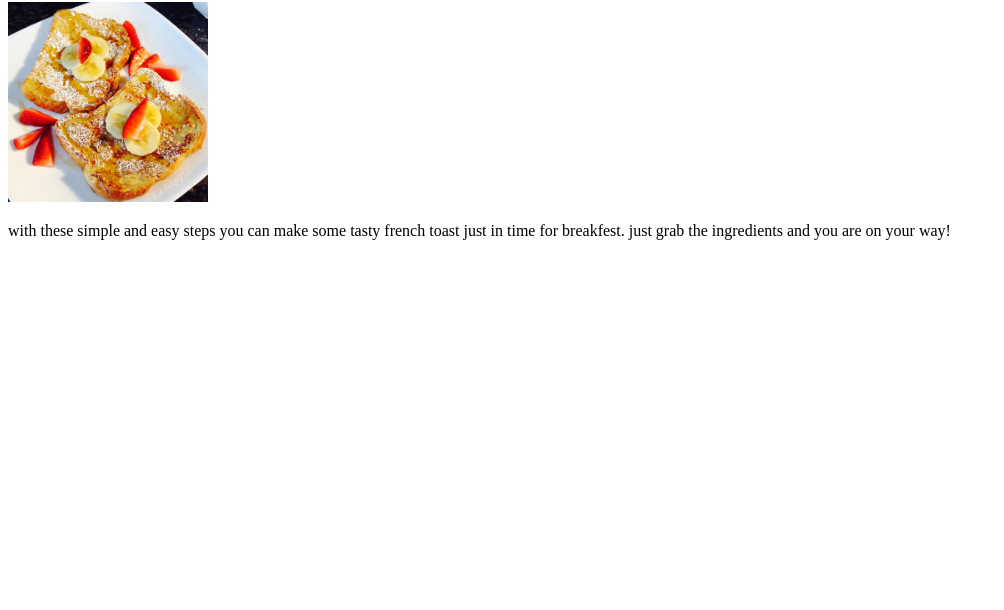
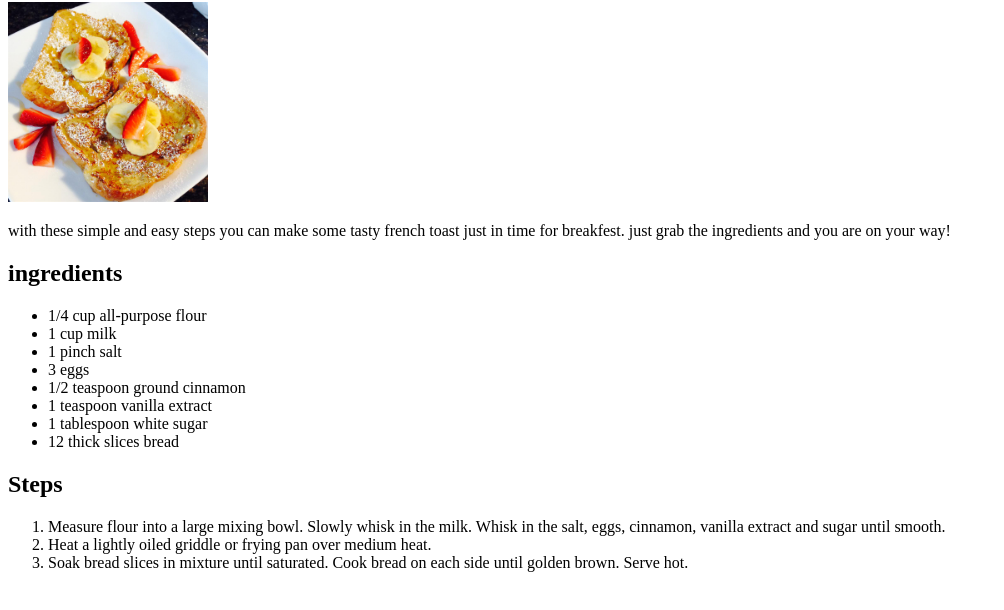
Before and after one commit to erlopez5628/odin-recipes, a plain HTML site: page recipes/frenchToast.html in a window 1280 px wide. Shown: the part 78-688 px from the top of the page, without its empty margins (0-1004 px from the left). Drawn offline with Linux system fonts and the light colour scheme.

Commit message:
add ingredient steps to frenchToast.html

```diff
--- a/recipes/frenchToast.html
+++ b/recipes/frenchToast.html
@@ -12,5 +12,32 @@
     <p>with these simple and easy steps you can make some tasty french toast
         just in time for breakfest. just grab the ingredients and you are on your way!
     </p>
+
+    <h2>ingredients</h2>
+  <ul>
+      <li>1/4 cup all-purpose flour</li>
+      <li>1 cup milk</li>
+      <li>1 pinch salt</li>
+      <li> 3 eggs</li>
+      <li>1/2 teaspoon ground cinnamon</li>
+      <li>1 teaspoon vanilla extract</li>
+      <li>1 tablespoon white sugar</li>
+      <li>12 thick slices bread</li>
+  </ul>
+
+  <h2>Steps</h2>
+  <ol>
+      <li>Measure flour into a large mixing bowl. Slowly whisk in
+           the milk. Whisk in the salt, eggs, cinnamon, vanilla
+           extract and sugar until smooth.</li>
+
+       <li>Heat a lightly oiled griddle or
+           frying pan over medium heat.</li>
+
+        <li>Soak bread slices in mixture until saturated.
+            Cook bread on each side until golden brown. Serve hot.</li>
+
+
+  </ol>
 </body>
 </html>
```
